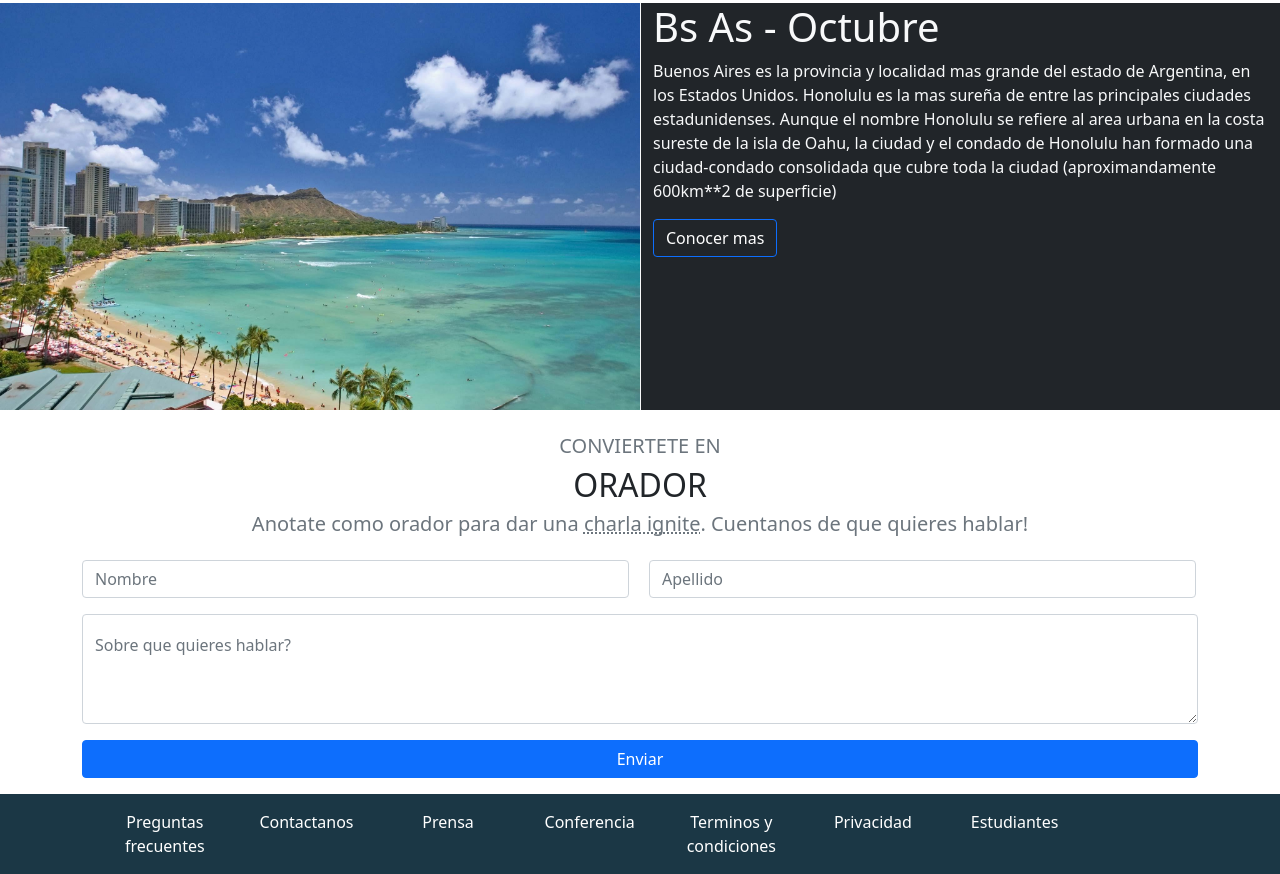
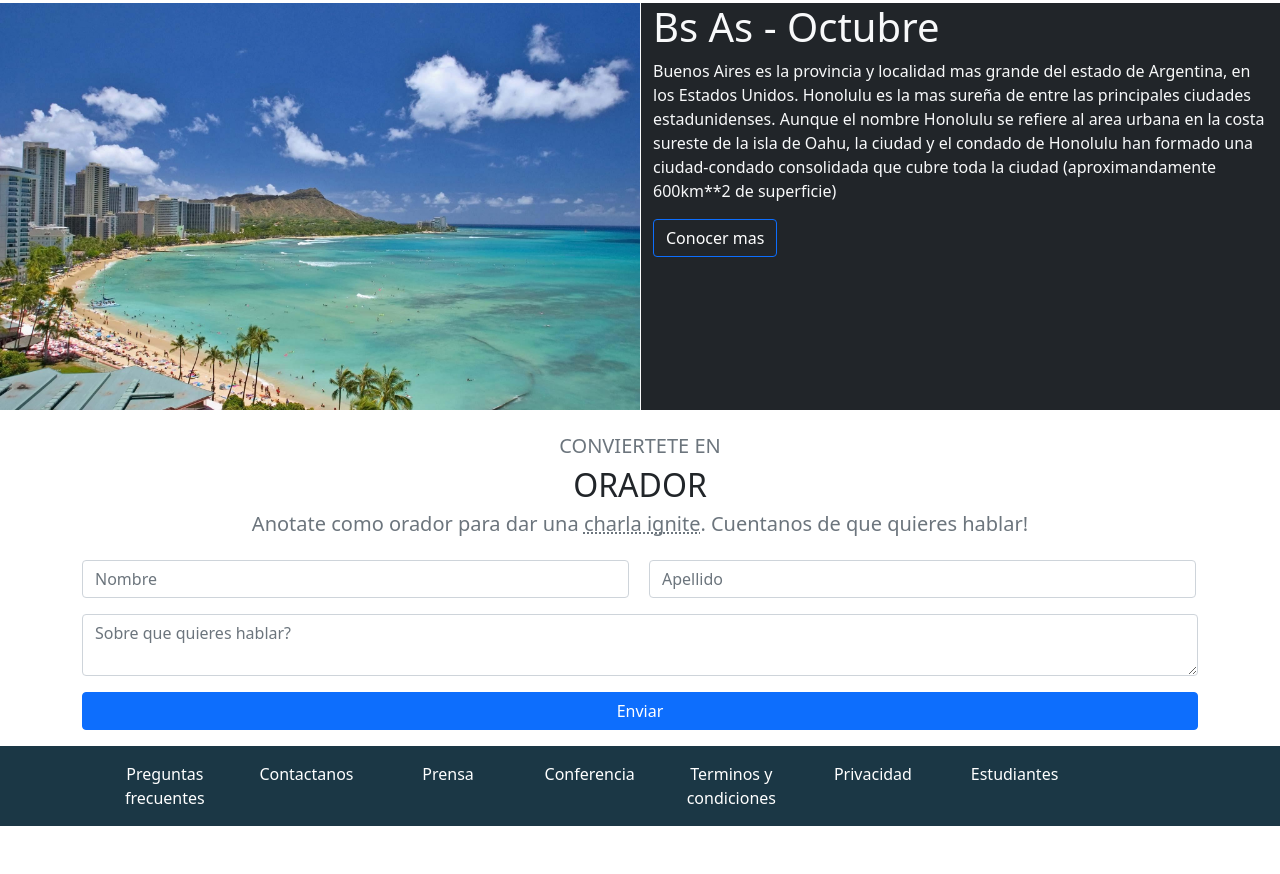
Before and after one commit to mauri2012/Integrador, a plain HTML site: page index.html in a window 1280 px wide. Shown: the part 1102-1976 px from the top of the page. After the commit the page ends 1928 px from the top, so only its background shows below. Drawn offline with nearby package versions, Linux system fonts and the light colour scheme.

Commit message:
Update style.css

```diff
--- a/css/style.css
+++ b/css/style.css
@@ -18,7 +18,7 @@
 }
 .sizeTema{
    text-align:top;
-   line-height:300%;
+   //line-height:300%;
 }
 .oscurecedor{
   filter:brightness(70%);
```
